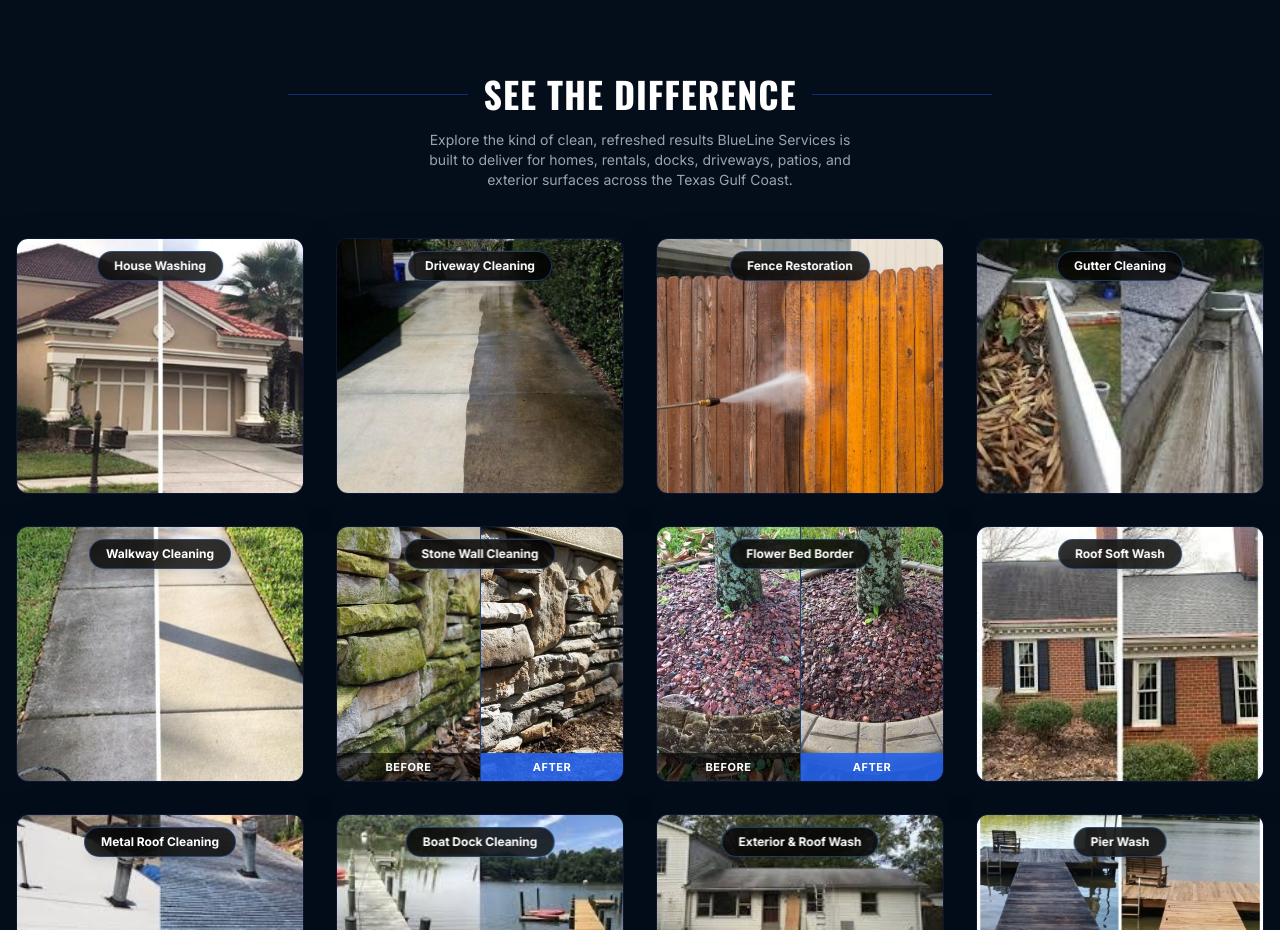
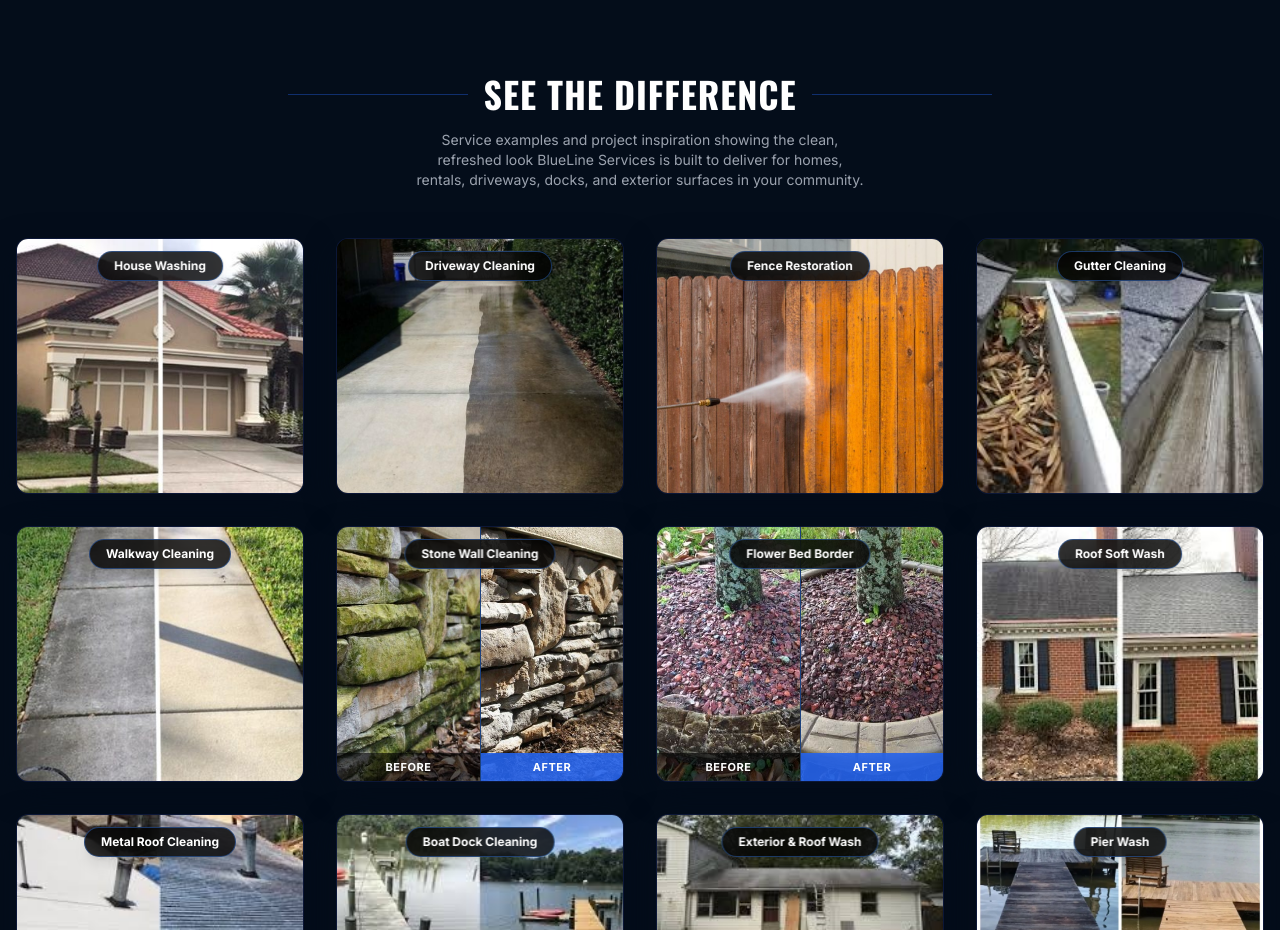
Before and after one commit to JDFerguson1989/blueline-services, a Next.js app: page / in a window 1280 px wide. Shown: the part 3200-4130 px from the top of the page. Built offline with nearby package versions, Linux system fonts and the light colour scheme.

Commit message:
Update gallery subtitle wording

```diff
--- a/app/gallery/page.tsx
+++ b/app/gallery/page.tsx
@@ -59,7 +59,7 @@ export default function GalleryPage() {
             Before & After Gallery
           </h1>
           <p className="text-gray-400 text-sm md:text-base max-w-2xl mx-auto mb-6">
-            Explore the kind of clean, refreshed results BlueLine Services is built to deliver for homes, rentals, docks, driveways, patios, and exterior surfaces across the Texas Gulf Coast.
+            Service examples and project inspiration showing the clean, refreshed look BlueLine Services is built to deliver for homes, rentals, driveways, docks, and exterior surfaces in your community.
           </p>
           <a href="/contact" className="inline-block bg-blue-600 hover:bg-blue-700 text-white text-sm font-bold px-6 py-3 rounded-lg transition-colors duration-200 border border-blue-500/40">
             Get Your Free Quote
--- a/components/Gallery.tsx
+++ b/components/Gallery.tsx
@@ -183,7 +183,7 @@ export default function Gallery() {
             <div className="flex-1 h-px bg-blue-600/40 max-w-[180px]" />
           </div>
           <p className="text-gray-400 text-sm max-w-md mx-auto">
-            Explore the kind of clean, refreshed results BlueLine Services is built to deliver for homes, rentals, docks, driveways, patios, and exterior surfaces across the Texas Gulf Coast.
+            Service examples and project inspiration showing the clean, refreshed look BlueLine Services is built to deliver for homes, rentals, driveways, docks, and exterior surfaces in your community.
           </p>
         </div>
 
```
